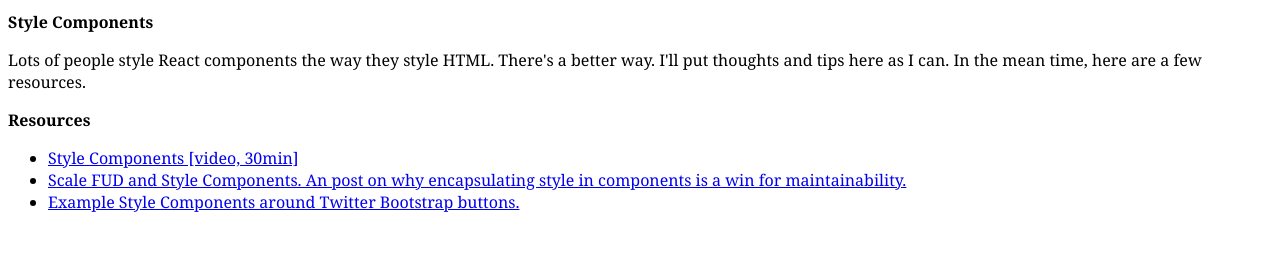
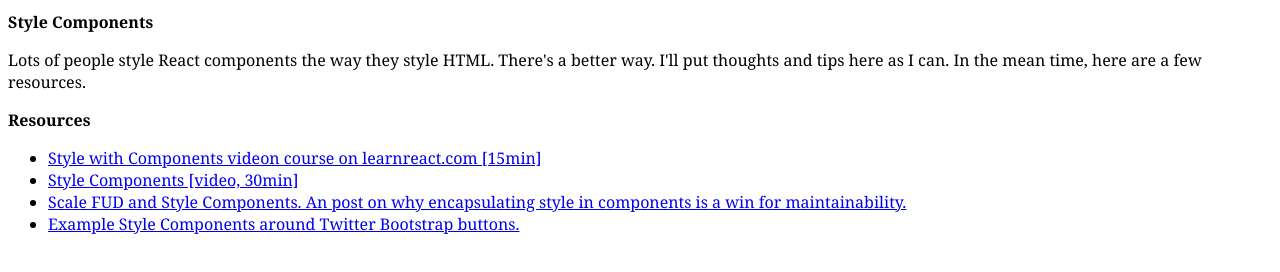
Before and after one commit to chantastic/style-components.com, a plain HTML site: page index.html in a window 1280 px wide. Drawn offline with Linux system fonts and the light colour scheme.

Commit message:
add learnreact.com video course

```diff
--- a/index.html
+++ b/index.html
@@ -12,6 +12,7 @@
   <section>
     <h2>Resources</h2>
     <ul>
+      <li><a target="_blank" href="https://learnreact.com/courses/style-with-components">Style with Components videon course on learnreact.com [15min]</a></li>
       <li><a target="_blank" href="https://www.youtube.com/watch?v=gNeavlJ7lNY">Style Components [video, 30min]</a></li>
       <li><a target="_blank" href="https://medium.com/learnreact/scale-fud-and-style-components-c0ce87ec9772#.vch3cra2z">Scale FUD and Style Components. An post on why encapsulating style in components is a win for maintainability.</a></li>
       <li><a target="_blank" href="http://jsbin.com/zifitu/edit?js,output">Example Style Components around Twitter Bootstrap buttons.</a></li>
```
